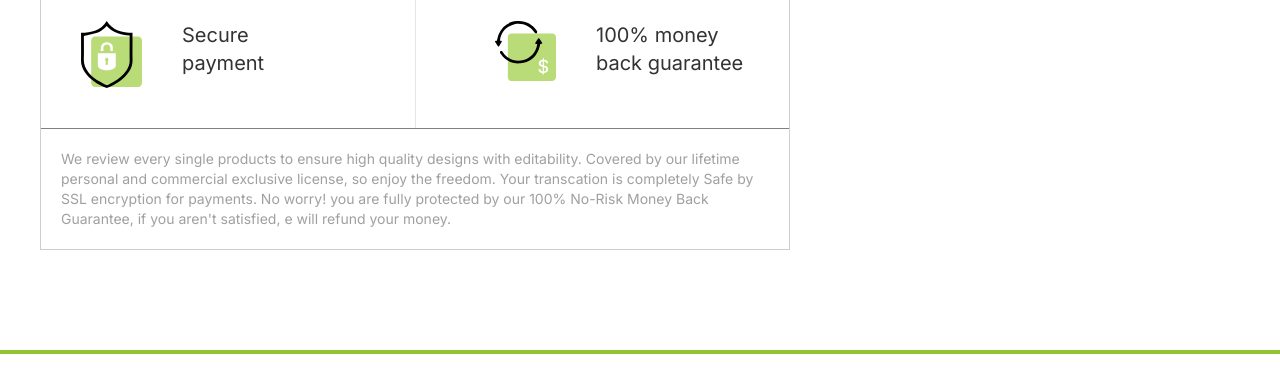
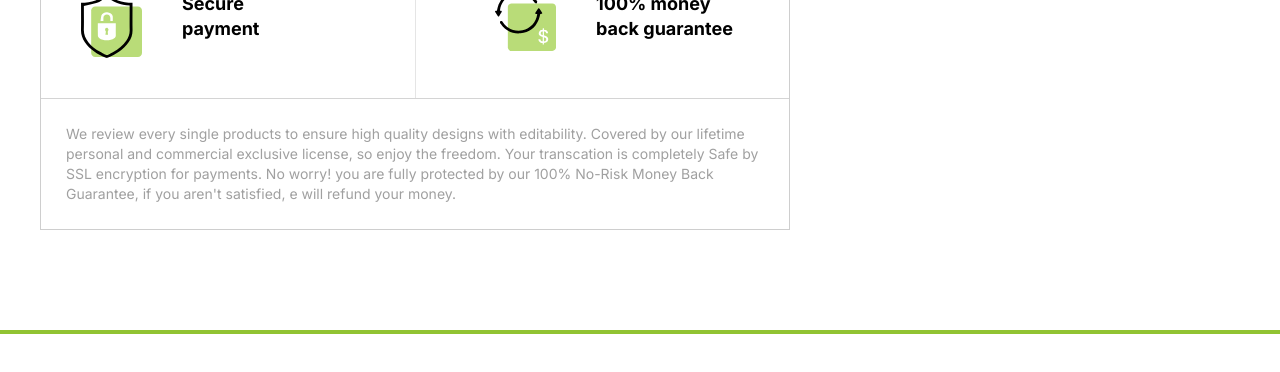
Before and after one commit to TLisa99/vertexMedia_frontend, a plain HTML site: page index.html in a window 1280 px wide. Shown: the part 1583-1955 px from the top of the page. Drawn offline with nearby package versions, Linux system fonts and the light colour scheme.

Commit message:
initial commit

```diff
--- a/css/style.css
+++ b/css/style.css
@@ -215,18 +215,14 @@ header {
 .home-2-section {
     position: relative;
     z-index: 1;
-    margin-top: -150px;
+    margin-top: -180px;
 }
 
 .for-shadow:hover {
     box-shadow: 5px 5px 10px rgba(0, 0, 0, 0.2);
 }
 
-.home-top2-four-icons {
-    border-bottom: 0.3px solid rgb(228, 227, 227);
-}
-
-.home-top2-four-icons h3 {
+.home-top2-four-icons h4 {
     font-size: 18px;
     font-weight: 700;
     color: #000;
@@ -236,8 +232,8 @@ header {
     font-size: 14px;
     color: #A0A0A0;
     line-height: 20px;
-    padding: 20px;
-    border-top: 0.5px solid #808080;
+    padding: 25px;
+    border-top: 0.5px solid #d4d4d4;
 }
 
 
--- a/index.html
+++ b/index.html
@@ -94,7 +94,6 @@
         <section class="home-section-2">
             <div class="uk-container">
                 <div class="uk-child-width-1-2" uk-grid>
-
                     <div class="create">
                         <h3>Freedom to create.</h3>
                         <p>Qualit, safety and exclusively...</p>
@@ -103,11 +102,8 @@
                         <img src="img/freedom.jpg" alt="logo">
                     </div>
                 </div>
+            </div>
 
-
-            </div>
-            </div>
-            </div>
             <!--4 content section-->
             <div class="uk-container home-2-section">
                 <div class="uk-width-2xlarge uk-margin home-top2-four-icons" style="border: 0.3px solid rgb(206, 206, 206); background:white">
@@ -117,7 +113,7 @@
                                 <div class="uk-width-auto">
                                     <img src="/img/quality.svg" alt="Image description">
                                 </div>
-                                <div class="uk-width-expand">
+                                <div class="uk-width-expand home-top2-four-icons">
                                     <h4>Only high<br>quality products</h4>
                                 </div>
                             </div>
@@ -160,10 +156,7 @@
 
                 </div>
             </div>
-
-
         </section>
-
     </main>
     <footer>
         <p class="uk-heading-line uk-text-center uk-padding"><span>Copyright &copy;2023,powered by <img src="/img/footerLogo.svg"width="132" height="19">, United States</span></p>
```
